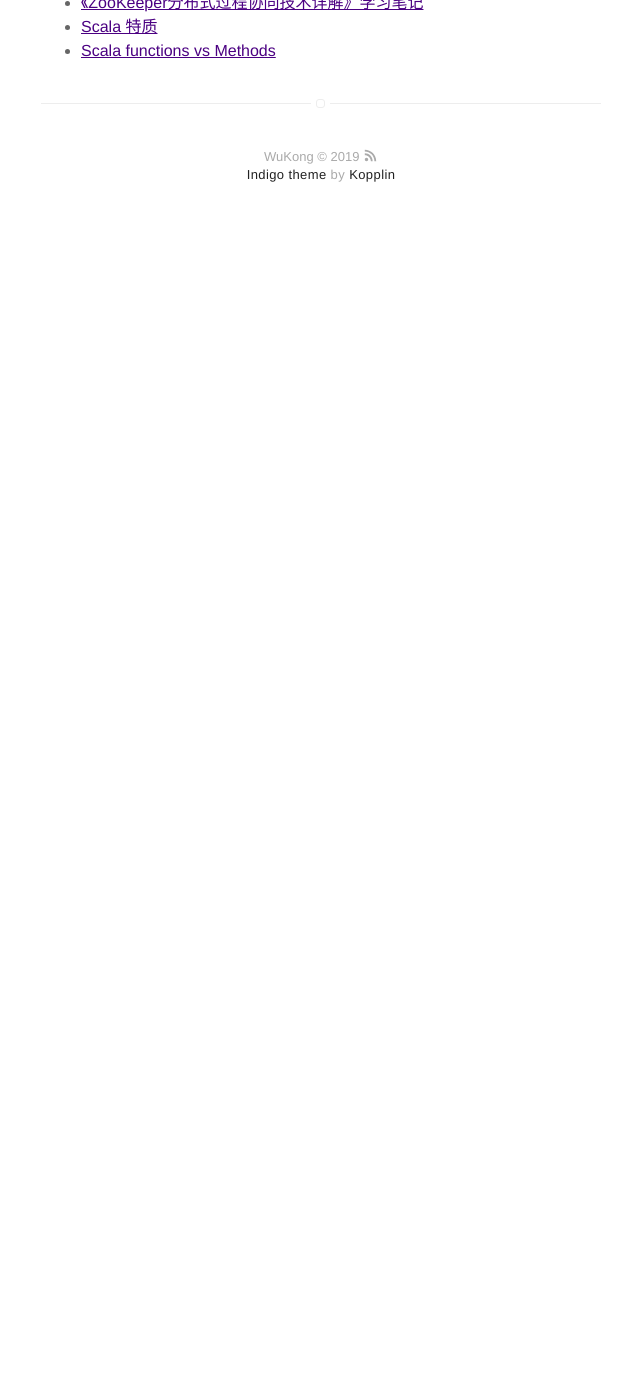
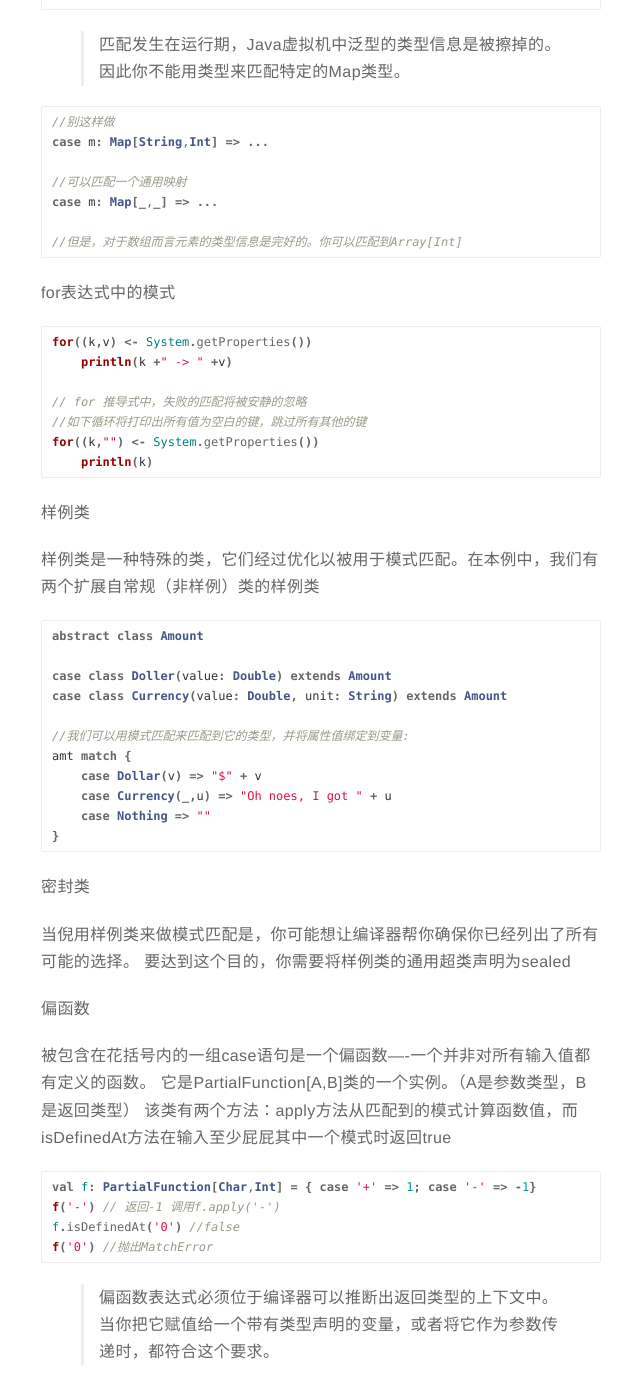
Before and after one commit to legend91325/legend91325.github.io, a Jekyll site: the page built from _posts/2019/2019-08-16-markdown-Scala_learn_note_one.md, in a window 1280 px wide and 1400 px high, scrolled down 15309 px. Shown: the whole window, without its empty margins (319-959 px from the left). Built offline with Jekyll 4.4.1, drawn with Linux system fonts in a browser that asks for light colours; before the commit the page ends 15555 px from its top, so only the background shows below that; some of the changed text lies outside the part shown.

Commit message:
update scala doc

````diff
--- a/_posts/2019/2019-08-16-markdown-Scala_learn_note_one.md
+++ b/_posts/2019/2019-08-16-markdown-Scala_learn_note_one.md
@@ -633,3 +633,76 @@ par方法返回的并行集合的类型为扩展自ParSeq、ParSet或ParMap特
 
 
 ### 第十四章 模式匹配和样例类
+
+类型模式
+
+你可以对表达式的类型进行匹配
+```scala
+obj match{
+    case x: Int => x
+    case s: String => Integer.parseInt(s)
+    case _: BigInt => Int.MaxValue
+    case _  => 0
+}
+```
+>匹配发生在运行期，Java虚拟机中泛型的类型信息是被擦掉的。因此你不能用类型来匹配特定的Map类型。
+
+```scala
+//别这样做
+case m: Map[String,Int] => ...
+
+//可以匹配一个通用映射
+case m: Map[_,_] => ...
+
+//但是，对于数组而言元素的类型信息是完好的。你可以匹配到Array[Int]
+```
+
+for表达式中的模式
+
+```scala
+for((k,v) <- System.getProperties())
+    println(k +" -> " +v)
+
+// for 推导式中，失败的匹配将被安静的忽略
+//如下循环将打印出所有值为空白的键，跳过所有其他的键
+for((k,"") <- System.getProperties())
+    println(k)
+```
+
+样例类
+
+样例类是一种特殊的类，它们经过优化以被用于模式匹配。在本例中，我们有两个扩展自常规（非样例）类的样例类
+
+```scala
+abstract class Amount
+
+case class Doller(value: Double) extends Amount
+case class Currency(value: Double, unit: String) extends Amount
+
+//我们可以用模式匹配来匹配到它的类型，并将属性值绑定到变量:
+amt match {
+    case Dollar(v) => "$" + v
+    case Currency(_,u) => "Oh noes, I got " + u
+    case Nothing => ""
+}
+```
+
+密封类
+
+当倪用样例类来做模式匹配是，你可能想让编译器帮你确保你已经列出了所有可能的选择。
+要达到这个目的，你需要将样例类的通用超类声明为sealed
+
+偏函数
+
+被包含在花括号内的一组case语句是一个偏函数----一个并非对所有输入值都有定义的函数。
+它是PartialFunction[A,B]类的一个实例。（A是参数类型，B是返回类型）
+该类有两个方法：apply方法从匹配到的模式计算函数值，而isDefinedAt方法在输入至少屁屁其中一个模式时返回true
+
+```scala
+val f: PartialFunction[Char,Int] = { case '+' => 1; case '-' => -1}
+f('-') // 返回-1 调用f.apply('-')
+f.isDefinedAt('0') //false
+f('0') //抛出MatchError
+```
+> 偏函数表达式必须位于编译器可以推断出返回类型的上下文中。
+当你把它赋值给一个带有类型声明的变量，或者将它作为参数传递时，都符合这个要求。
````
